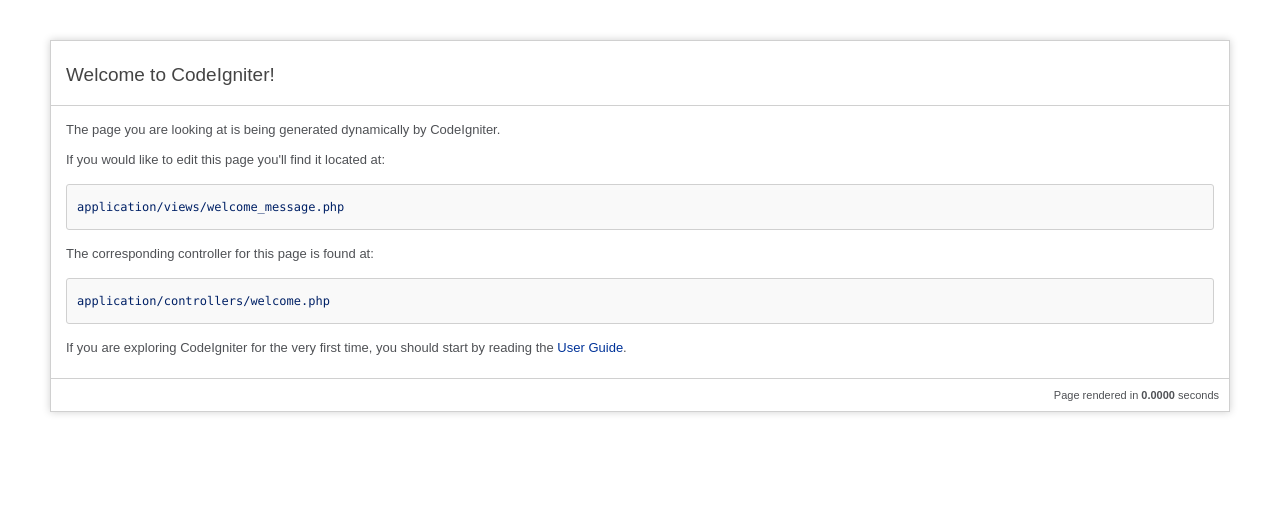
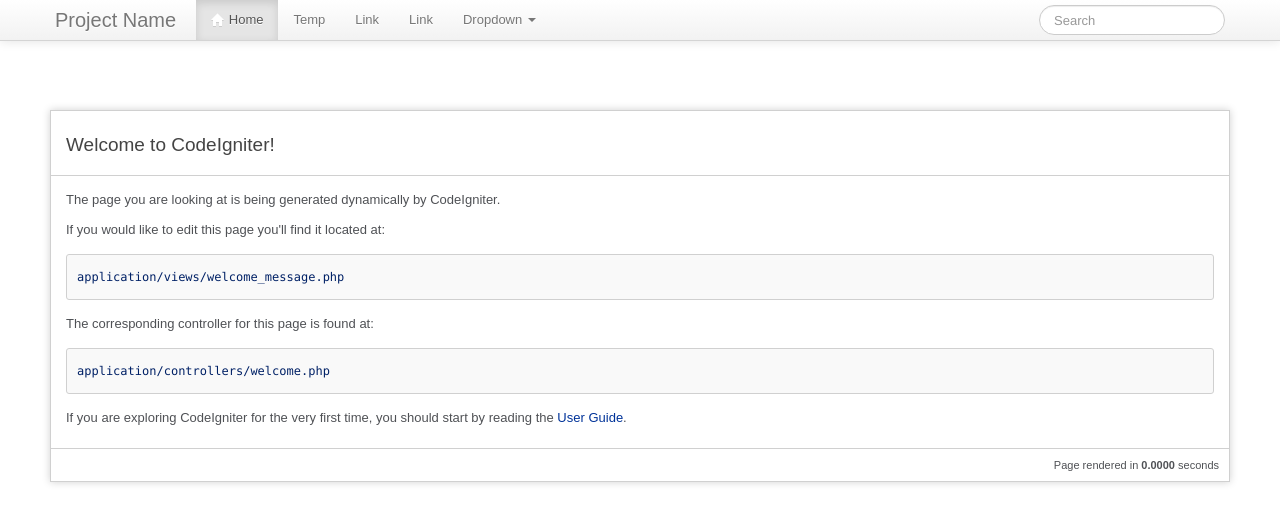
Before and after one commit to davealbert/HealthHackDublin2013-html, a CodeIgniter app: page / in a window 1280 px wide. Shown: the top 524 px of the page. Run offline with CodeIgniter, Linux system fonts and the light colour scheme; some libraries are stand-ins or nearby versions.

Commit message:
More ground work including api and search stubs

```diff
--- a/application/controllers/welcome.php
+++ b/application/controllers/welcome.php
@@ -18,8 +18,7 @@ class Welcome extends MY_Controller {
 	 * @see http://codeigniter.com/user_guide/general/urls.html
 	 */
 	public function index() {
-		$data['title'] = 'Health Hack Dublin 2013';
-		$this->render_page('welcome_message', $data);
+		$this->render_page('welcome_message');
 	}
 }
 
--- /dev/null
+++ b/application/views/searchDisplay.php
@@ -0,0 +1 @@
+<?php echo $seachText; ?>
--- a/application/views/templates/header.php
+++ b/application/views/templates/header.php
@@ -2,11 +2,41 @@
 <html lang="en">
 <head>
 	<meta charset="UTF-8">
-	<title><?php echo $title; ?></title>
+	<title><?php if (isset($title)){echo $title,' | ';} ?>Health Hack Dublin 2013</title>
 	<script src="//ajax.googleapis.com/ajax/libs/jquery/1.7.1/jquery.js"></script>
 	<link rel="stylesheet" type='text/css' media='all' href="/css/bootstrap.min.css"/>
+	<link rel="stylesheet" type='text/css' media='all' href="/css/bootstrap-responsive.css"/>
 	<link rel="stylesheet" type='text/css' media='all' href="/css/main.css"/>
 	<script type="text/javascript" src="/js/bootstrap.min.js"></script>
-
 </head>
 <body>
+	<div class="navbar navbar-fixed-top">
+		<div class="navbar-inner">
+			<div class="container">
+				<a class="btn btn-navbar" data-toggle="collapse" data-target=".nav-collapse">
+					<span class="icon-bar"></span>
+					<span class="icon-bar"></span>
+					<span class="icon-bar"></span>
+				</a>
+				<a class="brand" href="/">Project Name</a>
+				<div class="nav-collapse">
+					<ul class="nav">
+						<li class="active"><a href="/"><i class="icon-home icon-white"></i> Home</a></li>
+						<li><a href="temp">Temp</a></li>
+						<li><a href="#">Link</a></li>
+						<li><a href="#">Link</a></li>
+						<li class="dropdown">
+							<a href="#" class="dropdown-toggle" data-toggle="dropdown">Dropdown <b class="caret"></b></a>
+							<ul class="dropdown-menu">
+								<li><a href="#">Action</a></li>
+								<li><a href="#">Another action</a></li>
+							</ul>
+						</li>
+					</ul>
+					<form class="navbar-search pull-right" action="/search">
+						<input type="text" class="search-query span2" placeholder="Search" id="q" name="q">
+					</form>
+				</div><!-- /.nav-collapse -->
+			</div><!-- /.container -->
+		</div><!-- /.navbar-inner -->
+</div><!-- /.navbar -->
--- a/css/main.css
+++ b/css/main.css
@@ -8,6 +8,7 @@ body {
 	margin: 40px;
 	font: 13px/20px normal Helvetica, Arial, sans-serif;
 	color: #4F5155;
+  padding-top: 60px; /* When using the navbar-top-fixed */
 }
 
 a {
```
Also changed, not shown: application/controllers/api.php (added, +17 -0 lines), application/controllers/search.php (added, +14 -0 lines), .htaccess (added).
